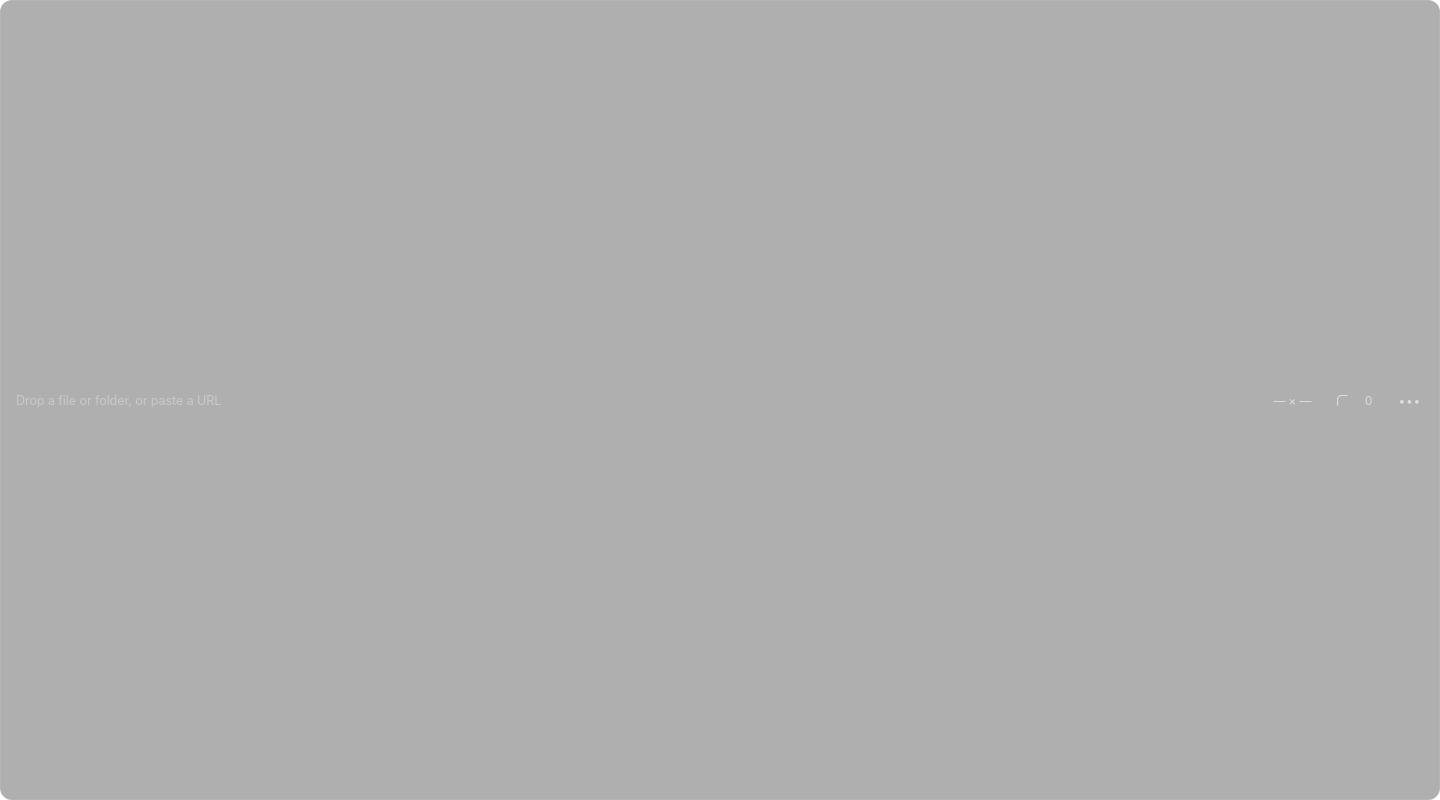
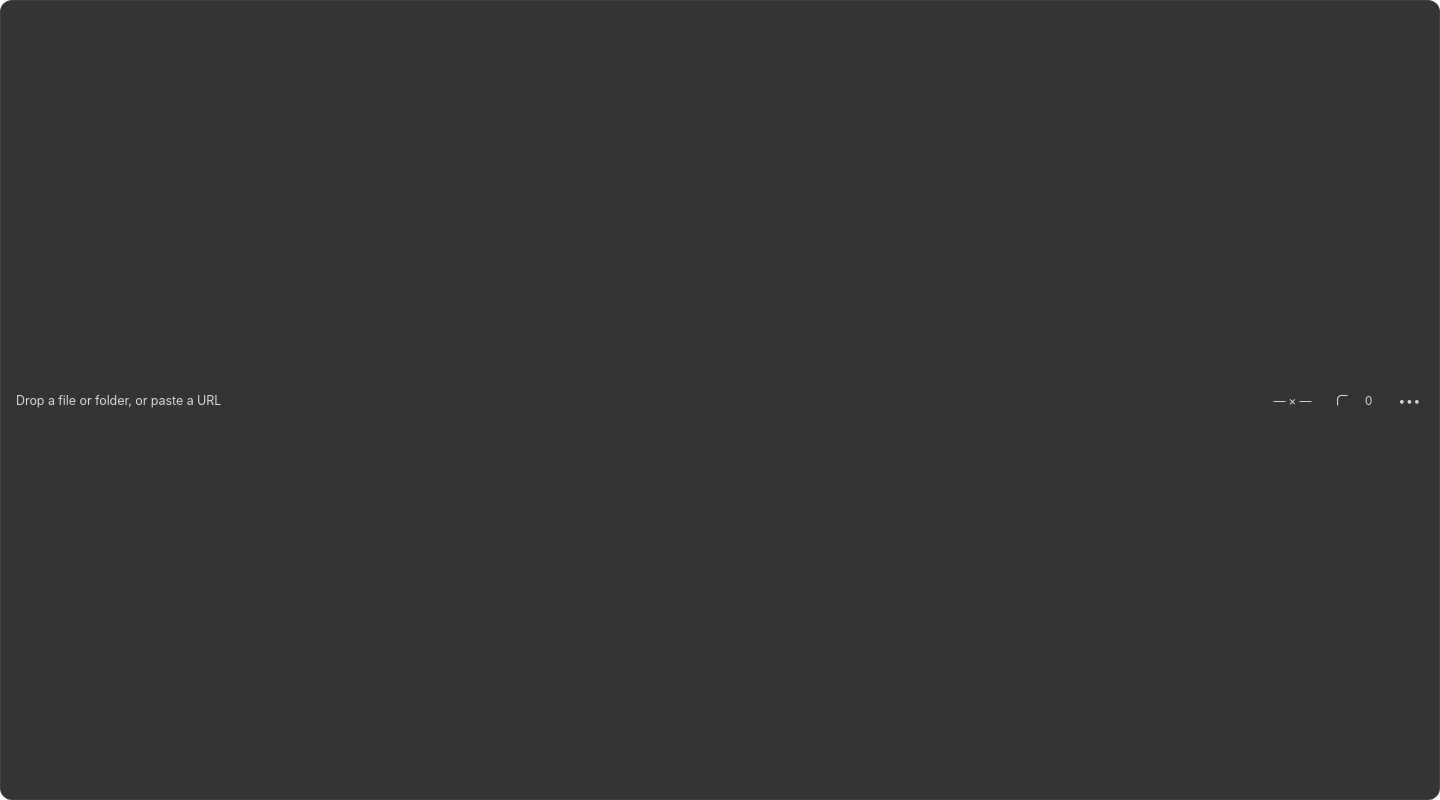
Before and after one commit to jakedugard/blank, an Electron app: page ui/bar.html in a window 1440 px wide. Drawn offline with Linux system fonts and the light colour scheme; no server answers.

Commit message:
Bar contrast: wash and secondary text set for WCAG AA on a white backdrop
Co-Authored-By: Claude Opus 5 (1M context) <noreply@anthropic.com>
Claude-Session: https://claude.ai/code/session_01HsshVhDgTAvLuaZVwHajtC

```diff
--- a/ui/bar.html
+++ b/ui/bar.html
@@ -6,10 +6,13 @@
     /* -apple-system resolves to SF Pro on macOS; the named faces are a belt
        for anything that resolves system-ui differently. */
     --font:-apple-system, "SF Pro Text", "SF Pro Display", system-ui, sans-serif;
-    /* Dark wash composited over the window's native blur. */
-    --ink:#f4f2ee; --dim:rgba(255,255,255,.58); --faint:rgba(255,255,255,.34);
-    --bar:rgba(24,23,21,.34); --rule:rgba(255,255,255,.07);
-    --sunk:rgba(255,255,255,.10); --accent:#ff8a72;
+    /* Dark wash over the window's native blur. The blur backdrop can be
+       anything up to pure white, so the wash is set for that worst case:
+       at 86% the ink reads 4.8:1 and the dim text 4.5:1 (WCAG AA) on white;
+       darker desktops only improve it. */
+    --ink:#f4f2ee; --dim:rgba(255,255,255,.8);
+    --bar:rgba(20,19,17,.86); --bar-hot:rgba(44,42,39,.9);
+    --rule:rgba(255,255,255,.07); --accent:#ff8a72;
   }
   * { box-sizing:border-box; }
   html, body { margin:0; height:100%; background:transparent; overflow:hidden; }
@@ -29,7 +32,7 @@
   .bar:active { cursor:grabbing; }
   .bar input { cursor:text; }
   .bar button { cursor:pointer; }
-  .bar.hot { background:rgba(255,255,255,.14); }
+  .bar.hot { background:var(--bar-hot); }
 
   .field { flex:1; min-width:0; display:flex; align-items:center; gap:7px; }
   input {
@@ -37,7 +40,7 @@
     flex:1; min-width:0; font:12.5px var(--font);
     color:var(--ink); text-overflow:ellipsis;
   }
-  input::placeholder { color:var(--faint); }
+  input::placeholder { color:var(--dim); }
 
   .btn {
     all:unset; flex:none; padding:5px 9px; border-radius:7px; cursor:pointer;
@@ -45,7 +48,7 @@
     font-variant-numeric:tabular-nums;   /* readouts shouldn't jitter */
     display:flex; align-items:center; gap:5px;
   }
-  .btn:hover { background:var(--sunk); color:var(--ink); }
+  .btn:hover { color:var(--ink); }
   input::selection { background:rgba(255,255,255,.22); }
   .btn.over { color:var(--accent); }
   .btn.live { color:var(--accent); }
@@ -58,7 +61,7 @@
     all:unset; width:2.4ch; text-align:right; font:12px var(--font);
     color:inherit; font-variant-numeric:tabular-nums; cursor:text;
   }
-  .num:focus-within { background:var(--sunk); color:var(--ink); }
+  .num:focus-within { color:var(--ink); }
 </style>
 
 <div class="bar" id="bar">
```
